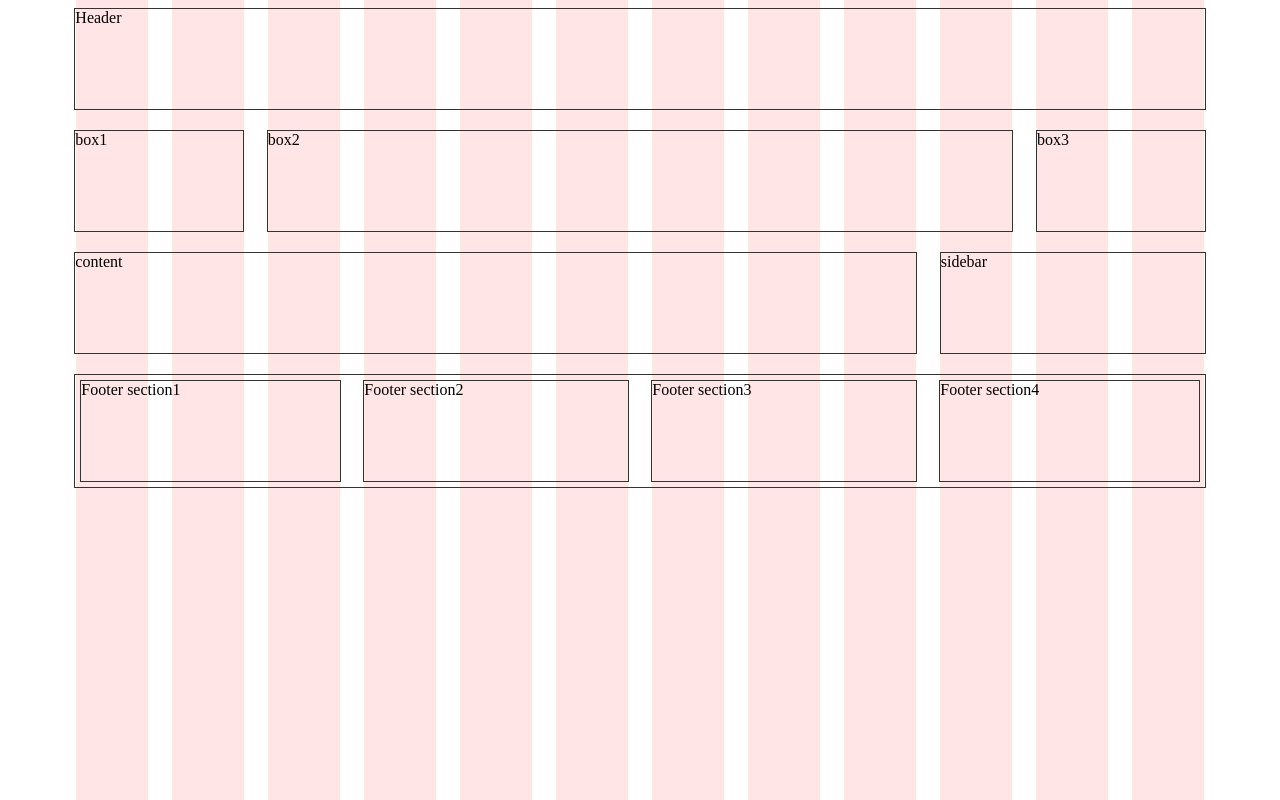
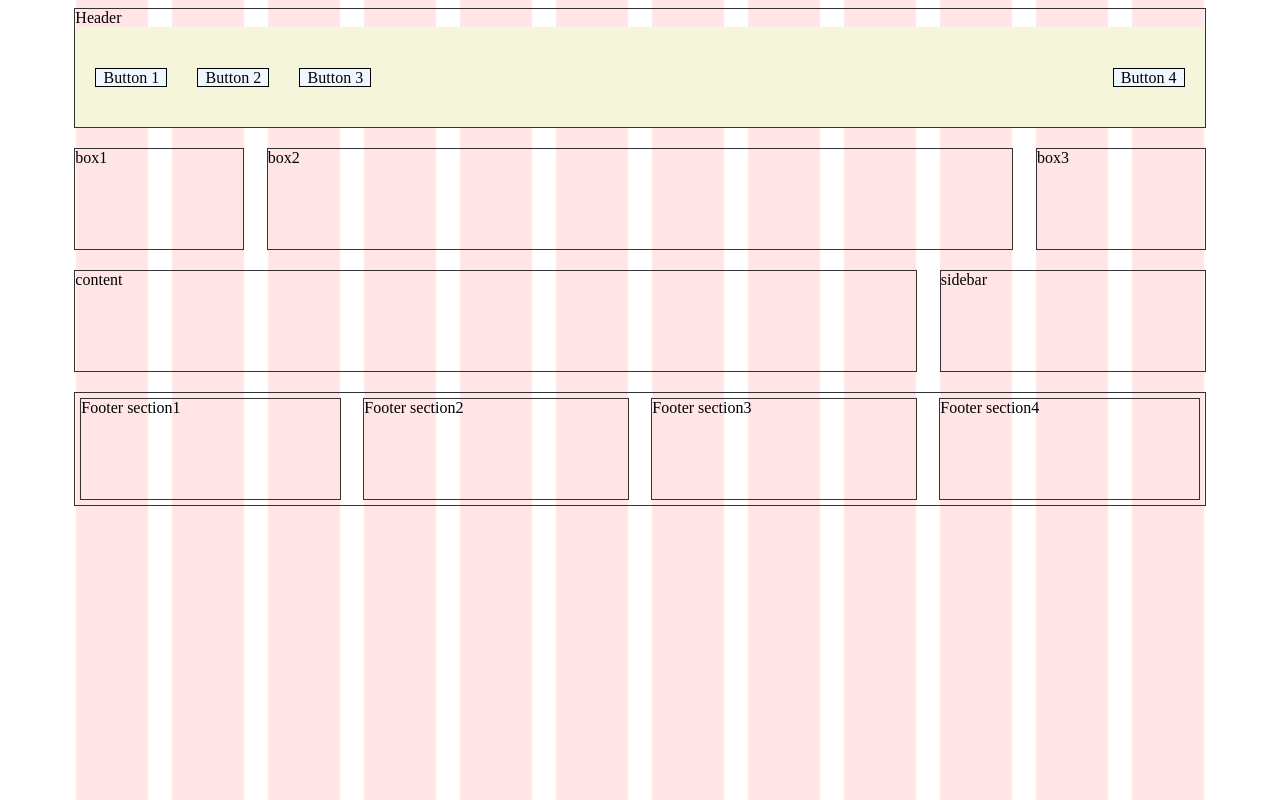
Before and after one commit to esam95/new-cssgrids-template, a plain HTML site: page index.html in a window 1280 px wide. Drawn offline with Linux system fonts and the light colour scheme.

Commit message:
header buttons done kinda

```diff
--- a/css/style.css
+++ b/css/style.css
@@ -14,7 +14,7 @@ section {
 	display: grid;
 	width: 89.5%;
 	margin: 0 auto;
-	 grid-template-columns: repeat(12, 1fr);
+	grid-template-columns: repeat(12, 1fr);
 	grid-template-areas:
 		"header header header header header header header header header header header header"
 		"box1 box1 box2 box2 box2 box2 box2 box2 box2 box2 box3 box3"
@@ -27,6 +27,41 @@ section {
 	grid-template-columns: repeat(12, 1fr);
 
 }
+
+/* start of flexbox code*/
+#flexbox-container {
+	background-color:beige;
+
+    display: flex;
+    flex-direction: row;
+    flex-wrap: wrap;
+	height: 100px;
+
+    justify-content: flex-start;
+    align-items: center;
+
+	column-gap: 30px;
+}
+
+.button1, .button2, .button3, .button4 {
+	background-color: aliceblue;
+    border: 1px solid black;
+    min-height: 10px;
+	width: 70px;
+	height: 17px;
+	text-align: center;
+}
+.button4 {
+	margin-left: auto;
+	margin-right: 20px;
+}
+.button1 {
+	margin-left: 20px;
+}
+
+
+
+/*end of flexbox code*/
 
 .header {
 	grid-area: header;
--- a/index.html
+++ b/index.html
@@ -8,8 +8,16 @@
 	<link rel="stylesheet" href="css/style.css">
 </head>
 <body>
+
 	<div id="container">
-		<section class="header">Header</section>
+		<section class="header">Header
+			<div id="flexbox-container">
+				<section class="button1">Button 1</section>
+				<section class="button2">Button 2</section>
+				<section class="button3">Button 3</section>
+				<section class="button4">Button 4</section>
+			</div>
+		</section>
 		<section class="box1">box1</section>
 		<section class="box2">box2</section>
 		<section class="box3">box3</section>
```
